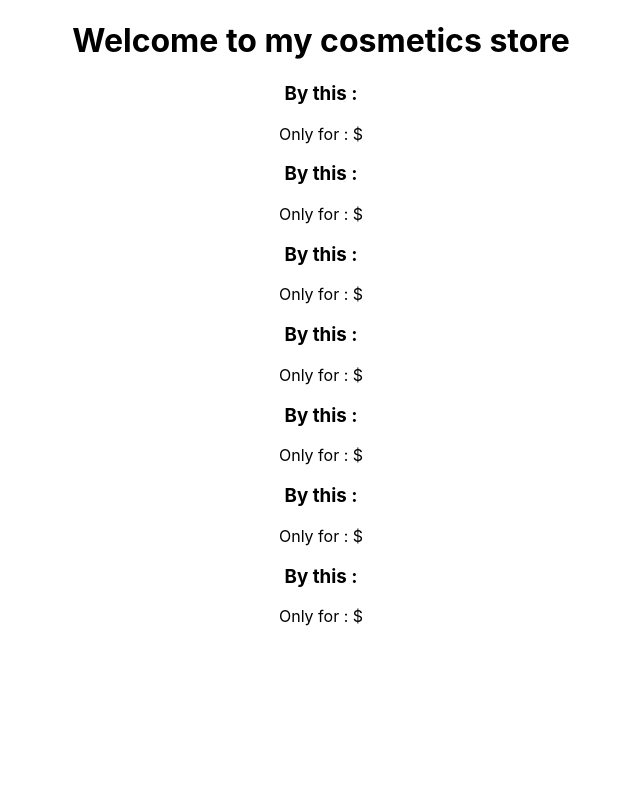
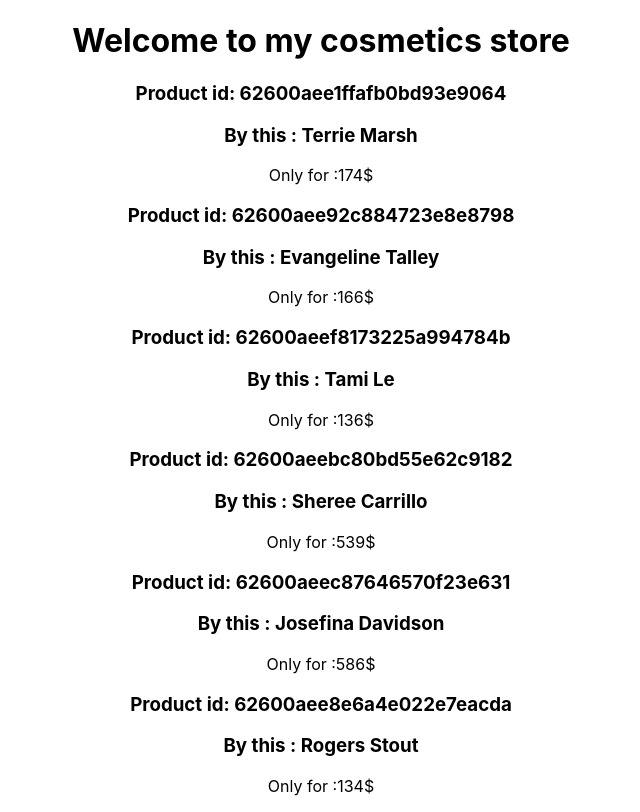
Before and after one commit to qmtazmir/cosmetic-reactjs, a React (Create React App) app: page / in a window 1280 px wide. Shown: the whole page, without its empty margins (319-959 px from the left). Built offline with nearby package versions, Linux system fonts and the light colour scheme.

Commit message:
data genaret

```diff
--- a/src/Component/Cosmetic/Cosmetic.js
+++ b/src/Component/Cosmetic/Cosmetic.js
@@ -1,13 +1,15 @@
-import React from 'react';
+import React from "react";
 
 const Cosmetic = (props) => {
+  const { name, price, id } = props.cosmetic;
 
-    return (
-        <div>
-            <h3>By this : { }</h3>
-            <p>Only for : $</p>
-        </div>
-    );
+  return (
+    <div>
+      <h3>Product id: {id}</h3>
+      <h3>By this : {name}</h3>
+      <p>Only for :{price}$</p>
+    </div>
+  );
 };
 
 export default Cosmetic;
--- a/src/Component/Cosmetics/Cosmetics.js
+++ b/src/Component/Cosmetics/Cosmetics.js
@@ -4,39 +4,34 @@ import Cosmetic from "../Cosmetic/Cosmetic";
 const Cosmetics = () => {
   const cosmetics = [
     {
-      id: 570,
-      name: "Alta",
-      price: 120,
+      id: "62600aee1ffafb0bd93e9064",
+      price: 174,
+      name: "Terrie Marsh",
     },
     {
-      id: 670,
-      name: "Nailpalish",
-      price: 150,
+      id: "62600aee92c884723e8e8798",
+      price: 166,
+      name: "Evangeline Talley",
     },
     {
-      id: 770,
-      name: "Face Powder",
-      price: 300,
+      id: "62600aeef8173225a994784b",
+      price: 136,
+      name: "Tami Le",
     },
     {
-      id: 870,
-      name: "Ilana",
-      price: 220,
+      id: "62600aeebc80bd55e62c9182",
+      price: 539,
+      name: "Sheree Carrillo",
     },
     {
-      id: 970,
-      name: "Mashkara",
-      price: 320,
+      id: "62600aeec87646570f23e631",
+      price: 586,
+      name: "Josefina Davidson",
     },
     {
-      id: 470,
-      name: "Shope",
-      price: 130,
-    },
-    {
-      id: 370,
-      name: "Churi",
-      price: 120,
+      id: "62600aee8e6a4e022e7eacda",
+      price: 134,
+      name: "Rogers Stout",
     },
   ];
   return (
```
